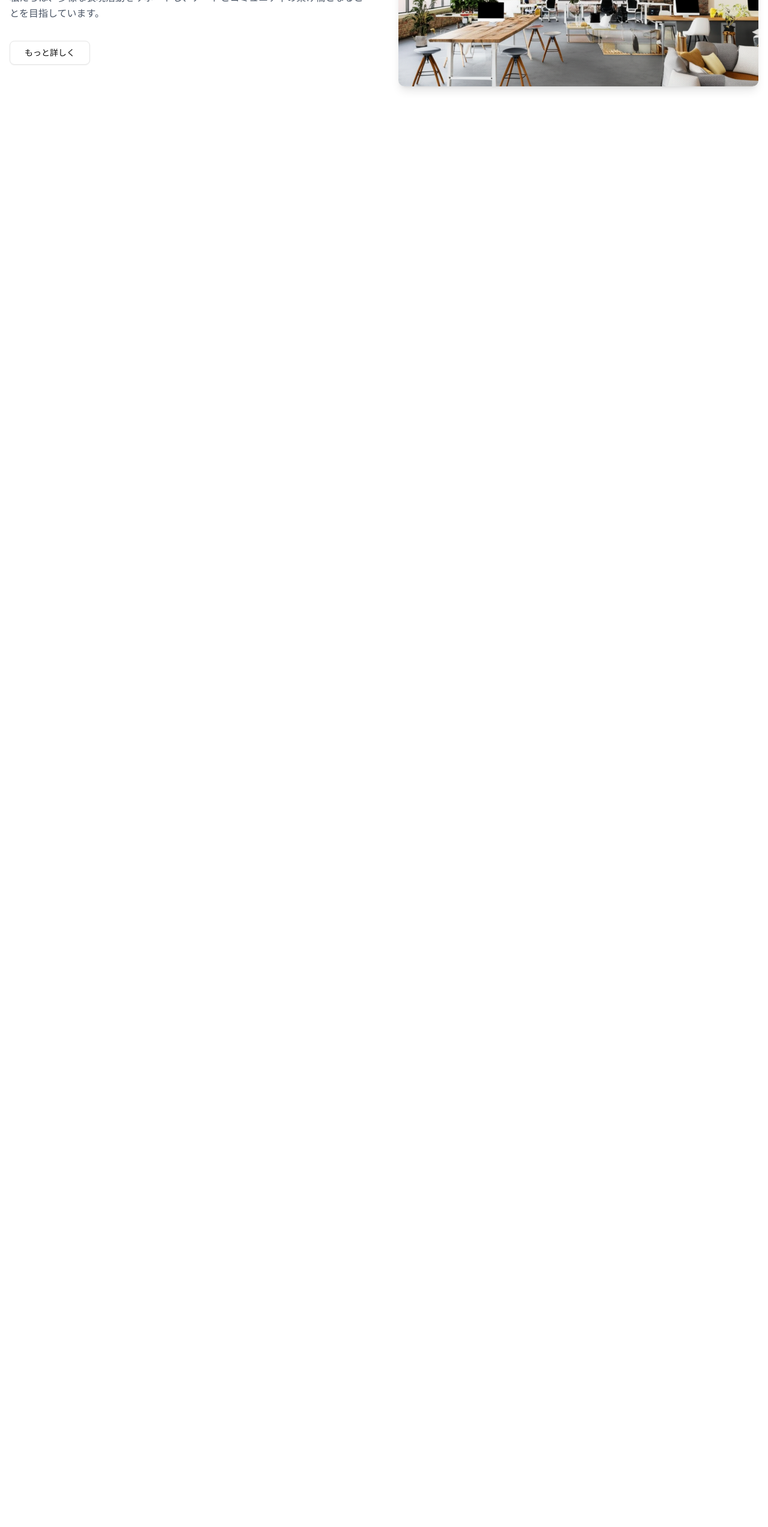
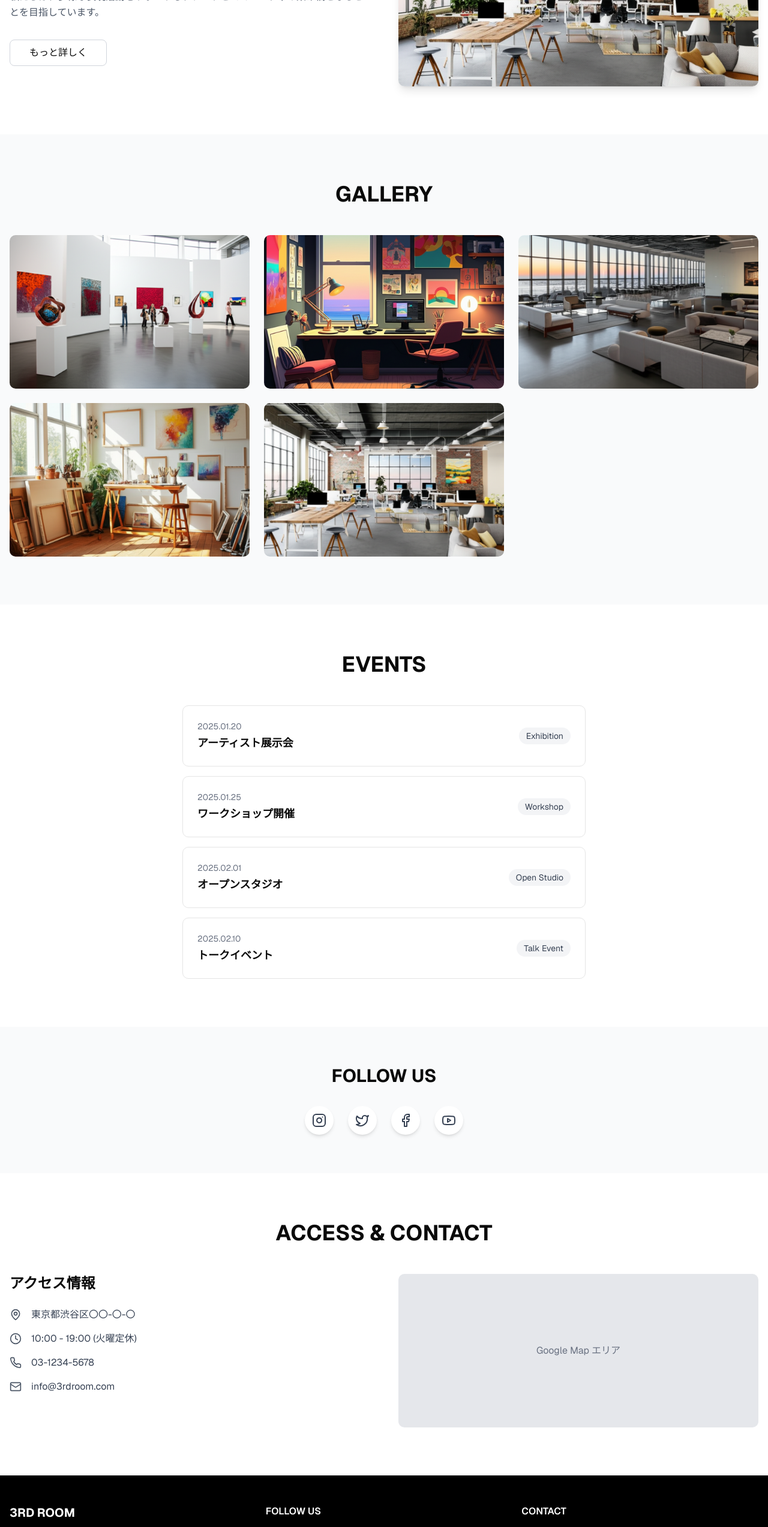
Before and after one commit to Ai-friendly-contact/3rdroom, a Next.js app: page / in a window 1280 px wide. Shown: the part 928-3474 px from the top of the page at 60% size. Before the commit the page ends 1152 px from the top, so only its background shows below. Built offline with nearby package versions, Linux system fonts and the light colour scheme.

Commit message:
Update page.tsx

```diff
--- a/app/page.tsx
+++ b/app/page.tsx
@@ -2,15 +2,37 @@
 
 import { useState, useEffect } from "react"
 import Link from "next/link"
-import { Button } from "@/components/ui/button"
-import { Card, CardContent } from "@/components/ui/card"
-import { Badge } from "@/components/ui/badge"
+// import { Button } from "@/components/ui/button"
+// import { Card, CardContent } from "@/components/ui/card"
+// import { Badge } from "@/components/ui/badge"
 import { Menu, X, Instagram, Twitter, Facebook, Youtube, MapPin, Clock, Phone, Mail } from "lucide-react"
+
+// 基本的なButtonコンポーネント（shadcn/uiの代替）
+const Button = ({ children, variant = "default", size = "default", className = "", ...props }) => {
+  const baseClasses = "inline-flex items-center justify-center rounded-md font-medium transition-colors focus-visible:outline-none focus-visible:ring-2 disabled:opacity-50 disabled:pointer-events-none"
+  const variants = {
+    default: "bg-gray-900 text-white hover:bg-gray-800",
+    outline: "border border-gray-300 bg-white hover:bg-gray-50"
+  }
+  const sizes = {
+    default: "h-10 px-4 py-2",
+    lg: "h-11 px-8 text-base"
+  }
+
+  return (
+    <button
+      className={`${baseClasses} ${variants[variant]} ${sizes[size]} ${className}`}
+      {...props}
+    >
+      {children}
+    </button>
+  )
+}
 
 export default function ThirdRoomPage() {
   const [isMenuOpen, setIsMenuOpen] = useState(false)
   const [currentImageIndex, setCurrentImageIndex] = useState(0)
-  const [enlargedImage, setEnlargedImage] = useState<string | null>(null)
+  const [enlargedImage, setEnlargedImage] = useState(null)
 
   // HOME / ABOUT / GALLERY / EVENTS / ACCESS / CONTACT
   const menuItems = ["HOME", "ABOUT", "GALLERY", "EVENTS", "ACCESS", "CONTACT"]
@@ -30,9 +52,17 @@ export default function ThirdRoomPage() {
     { date: "2025.02.10", title: "トークイベント", type: "Talk Event" },
   ]
 
-  const handleMenuClick = (item: string) => {
+  const handleMenuClick = (item) => {
     if (item === "ACCESS" || item === "CONTACT") {
       document.getElementById("map-section")?.scrollIntoView({ behavior: "smooth" })
+    } else if (item === "GALLERY") {
+      document.getElementById("GALLERY")?.scrollIntoView({ behavior: "smooth" })
+    } else if (item === "EVENTS") {
+      document.getElementById("EVENTS")?.scrollIntoView({ behavior: "smooth" })
+    } else if (item === "ABOUT") {
+      document.getElementById("ABOUT")?.scrollIntoView({ behavior: "smooth" })
+    } else if (item === "HOME") {
+      document.getElementById("HOME")?.scrollIntoView({ behavior: "smooth" })
     }
   }
 
@@ -138,7 +168,155 @@ export default function ThirdRoomPage() {
         </div>
       </section>
 
-      {/* 以降（Gallery, Events, Follow Us, Access, Footer）はあなたのコードと同じ */}
+      {/* Gallery */}
+      <section id="GALLERY" className="py-20 bg-gray-50">
+        <div className="container mx-auto px-4">
+          <h2 className="text-4xl font-bold text-center mb-12">GALLERY</h2>
+          <div className="grid grid-cols-1 md:grid-cols-3 gap-6">
+            {galleryImages.map((image, index) => (
+              <div
+                key={index}
+                className="relative group cursor-pointer overflow-hidden rounded-lg"
+                onClick={() => setEnlargedImage(image)}
+              >
+                <img
+                  src={image}
+                  alt={`Gallery ${index + 1}`}
+                  className="w-full h-64 object-cover transition-transform duration-300 group-hover:scale-105"
+                />
+                <div className="absolute inset-0 bg-black/20 opacity-0 group-hover:opacity-100 transition-opacity duration-300" />
+              </div>
+            ))}
+          </div>
+        </div>
+      </section>
+
+      {/* Events */}
+      <section id="EVENTS" className="py-20">
+        <div className="container mx-auto px-4">
+          <h2 className="text-4xl font-bold text-center mb-12">EVENTS</h2>
+          <div className="grid gap-4 max-w-2xl mx-auto">
+            {events.map((event, index) => (
+              <div key={index} className="flex items-center justify-between p-6 bg-white rounded-lg border hover:shadow-md transition-shadow">
+                <div>
+                  <p className="text-sm text-gray-500 mb-1">{event.date}</p>
+                  <h3 className="font-semibold text-lg">{event.title}</h3>
+                </div>
+                <span className="px-3 py-1 bg-gray-100 text-sm rounded-full text-gray-700">
+                  {event.type}
+                </span>
+              </div>
+            ))}
+          </div>
+        </div>
+      </section>
+
+      {/* Follow Us */}
+      <section className="py-16 bg-gray-50">
+        <div className="container mx-auto px-4 text-center">
+          <h2 className="text-3xl font-bold mb-8">FOLLOW US</h2>
+          <div className="flex justify-center space-x-6">
+            <a href="#" className="p-3 bg-white rounded-full shadow-md hover:shadow-lg transition-shadow">
+              <Instagram size={24} className="text-gray-700 hover:text-black" />
+            </a>
+            <a href="#" className="p-3 bg-white rounded-full shadow-md hover:shadow-lg transition-shadow">
+              <Twitter size={24} className="text-gray-700 hover:text-black" />
+            </a>
+            <a href="#" className="p-3 bg-white rounded-full shadow-md hover:shadow-lg transition-shadow">
+              <Facebook size={24} className="text-gray-700 hover:text-black" />
+            </a>
+            <a href="#" className="p-3 bg-white rounded-full shadow-md hover:shadow-lg transition-shadow">
+              <Youtube size={24} className="text-gray-700 hover:text-black" />
+            </a>
+          </div>
+        </div>
+      </section>
+
+      {/* Access & Contact */}
+      <section id="map-section" className="py-20">
+        <div className="container mx-auto px-4">
+          <h2 className="text-4xl font-bold text-center mb-12">ACCESS & CONTACT</h2>
+          <div className="grid md:grid-cols-2 gap-12">
+            <div>
+              <h3 className="text-2xl font-semibold mb-6">アクセス情報</h3>
+              <div className="space-y-4">
+                <div className="flex items-center">
+                  <MapPin className="mr-4 text-gray-600" size={20} />
+                  <span className="text-gray-700">東京都渋谷区〇〇-〇-〇</span>
+                </div>
+                <div className="flex items-center">
+                  <Clock className="mr-4 text-gray-600" size={20} />
+                  <span className="text-gray-700">10:00 - 19:00 (火曜定休)</span>
+                </div>
+                <div className="flex items-center">
+                  <Phone className="mr-4 text-gray-600" size={20} />
+                  <span className="text-gray-700">03-1234-5678</span>
+                </div>
+                <div className="flex items-center">
+                  <Mail className="mr-4 text-gray-600" size={20} />
+                  <span className="text-gray-700">info@3rdroom.com</span>
+                </div>
+              </div>
+            </div>
+            <div>
+              <div className="bg-gray-200 h-64 rounded-lg flex items-center justify-center">
+                <p className="text-gray-500">Google Map エリア</p>
+              </div>
+            </div>
+          </div>
+        </div>
+      </section>
+
+      {/* Footer */}
+      <footer className="bg-black text-white py-12">
+        <div className="container mx-auto px-4">
+          <div className="grid md:grid-cols-3 gap-8">
+            <div>
+              <h3 className="text-xl font-bold mb-4">3RD ROOM</h3>
+              <p className="text-gray-400">アーティストとクリエイターのためのサードプレイス</p>
+            </div>
+            <div>
+              <h4 className="font-semibold mb-4">FOLLOW US</h4>
+              <div className="flex space-x-4">
+                <Instagram size={20} className="text-gray-400 hover:text-white cursor-pointer transition-colors" />
+                <Twitter size={20} className="text-gray-400 hover:text-white cursor-pointer transition-colors" />
+                <Facebook size={20} className="text-gray-400 hover:text-white cursor-pointer transition-colors" />
+                <Youtube size={20} className="text-gray-400 hover:text-white cursor-pointer transition-colors" />
+              </div>
+            </div>
+            <div>
+              <h4 className="font-semibold mb-4">CONTACT</h4>
+              <p className="text-gray-400 text-sm">info@3rdroom.com</p>
+              <p className="text-gray-400 text-sm">03-1234-5678</p>
+            </div>
+          </div>
+          <div className="border-t border-gray-800 mt-8 pt-8 text-center">
+            <p className="text-gray-400 text-sm">&copy; 2025 3RD ROOM. All rights reserved.</p>
+          </div>
+        </div>
+      </footer>
+
+      {/* Image Modal */}
+      {enlargedImage && (
+        <div
+          className="fixed inset-0 bg-black bg-opacity-75 flex items-center justify-center z-50 p-4"
+          onClick={() => setEnlargedImage(null)}
+        >
+          <div className="relative max-w-4xl max-h-full">
+            <img
+              src={enlargedImage}
+              alt="Enlarged view"
+              className="max-w-full max-h-full object-contain rounded-lg"
+            />
+            <button
+              onClick={() => setEnlargedImage(null)}
+              className="absolute top-4 right-4 text-white bg-black/50 rounded-full p-2 hover:bg-black/70 transition-colors"
+            >
+              <X size={20} />
+            </button>
+          </div>
+        </div>
+      )}
     </div>
   )
 }
```
